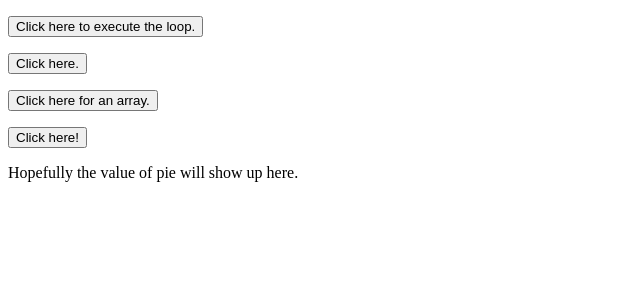
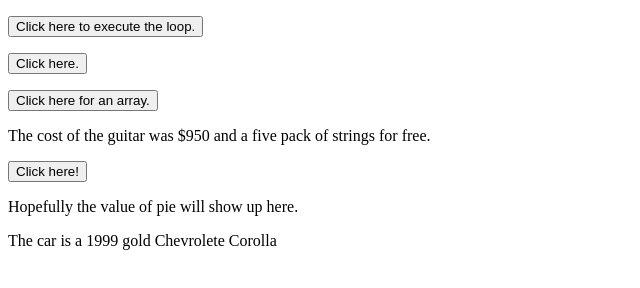
Before and after one commit to Cory-Grundy/JavaScript_Projects, a plain HTML site: page JavaScript_Projects/Project10_loops_arrays/index.html in a window 1280 px wide. Both pictures are taken after a click on the button "Click here!". Shown: the whole page, without its empty margins (0-640 px from the left). Drawn offline with Linux system fonts and the light colour scheme.

Commit message:
Update to files
Updating files for instructor before turn in.

```diff
--- a/JavaScript_Projects/Project10_loops_arrays/JS/main.js
+++ b/JavaScript_Projects/Project10_loops_arrays/JS/main.js
@@ -7,7 +7,7 @@ function Call_Loop() {
     }
     document.getElementById("Loop").innerHTML = Digit;
 }
-
+/* Above code is a basic loop and counst up from 1 to 10. */
 var Instruments = ["Guitar", "Drums", "Piano", "Bass", "Violin", "Trumpet", "Flute"];
 var Content = "";
 var Y;
@@ -17,7 +17,7 @@ function for_Loop() {
     }
     document.getElementById("List_of_Instruments").innerHTML = Content;
 }
-
+/* Above this code is a for Loop. */
 function array_Function() {
     var Cat_Picture = [];
     Cat_Picture[0] = "sleeping";
@@ -26,15 +26,15 @@ function array_Function() {
     Cat_Picture[3] = "purring";
     document.getElementById("Array").innerHTML = "In this picture, the cat is " + Cat_Picture[2] + ".";
 }
-
+/* This is an array function and it deals with cats. (Not all the time) */
 function constant_function() {
-    const Mucical_Instrument = {type:"guitar", brand:"Fender", color:"black"};
+    const Musical_Instrument = {type:"guitar", brand:"Fender", color:"black"};
     Musical_Instrument.color = "blue";
     Musical_Instrument.price = "$950";
-    Musical_Instrument.strings = "a five pack of strings";
+    Musical_Instrument.strings = " and a five pack of strings";
     document.getElementById("Constant").innerHTML = "The cost of the " + Musical_Instrument.type + " was " + Musical_Instrument.price + Musical_Instrument.strings + " for free.";
 }
-
+/* This code is broken, getting it fixed soon. */
 var X = 82;
 document.write("<br>" + X);
 {
@@ -42,8 +42,20 @@ document.write("<br>" + X);
     document.write("<br>" + X);
 }
 document.write("<br>" + X);
-
+/* More broken code, it is however a let and a variable together, supposed to produce 3 numbers but they don't show up. */
 function retun_function() {
     return Math.PT;
 }
 document.getElementById("Return_Function");
+/* This is a part of the return function. it doesn't seem to want to work either, maybe because of broken code above? */
+let car = {
+    make: "Chevrolete ",
+    model: "Corolla ",
+    year: "1999 ",
+    color: "gold ",
+    description : function() {
+        return "The car is a " + this.year + this.color + this.make + this.model;
+    }
+};
+document.getElementById("Car_Object").innerHTML = car.description();
+/* This block of code creates an object using the let statement. */
--- a/JavaScript_Projects/Project10_loops_arrays/index.html
+++ b/JavaScript_Projects/Project10_loops_arrays/index.html
@@ -7,7 +7,7 @@
     <body>
         <p id="Loop"></p>
         <button onclick="Call_Loop()">Click here to execute the loop.</button>
-
+            <!-- Man do I feel dumb...  misspelling onclick as onclkick... -->
         <p id="List_of_Instruments"></p>
         <button onclick="for_Loop()">Click here.</button>
 
@@ -19,5 +19,7 @@
 
         <p>Hopefully the value of pie will show up here.</p>
         <p id="Return_Function"></p>
+            <!-- And thi9s is broken too. Sweet. -->
+        <p id="Car_Object"></p>
     </body>
 </html>
```
